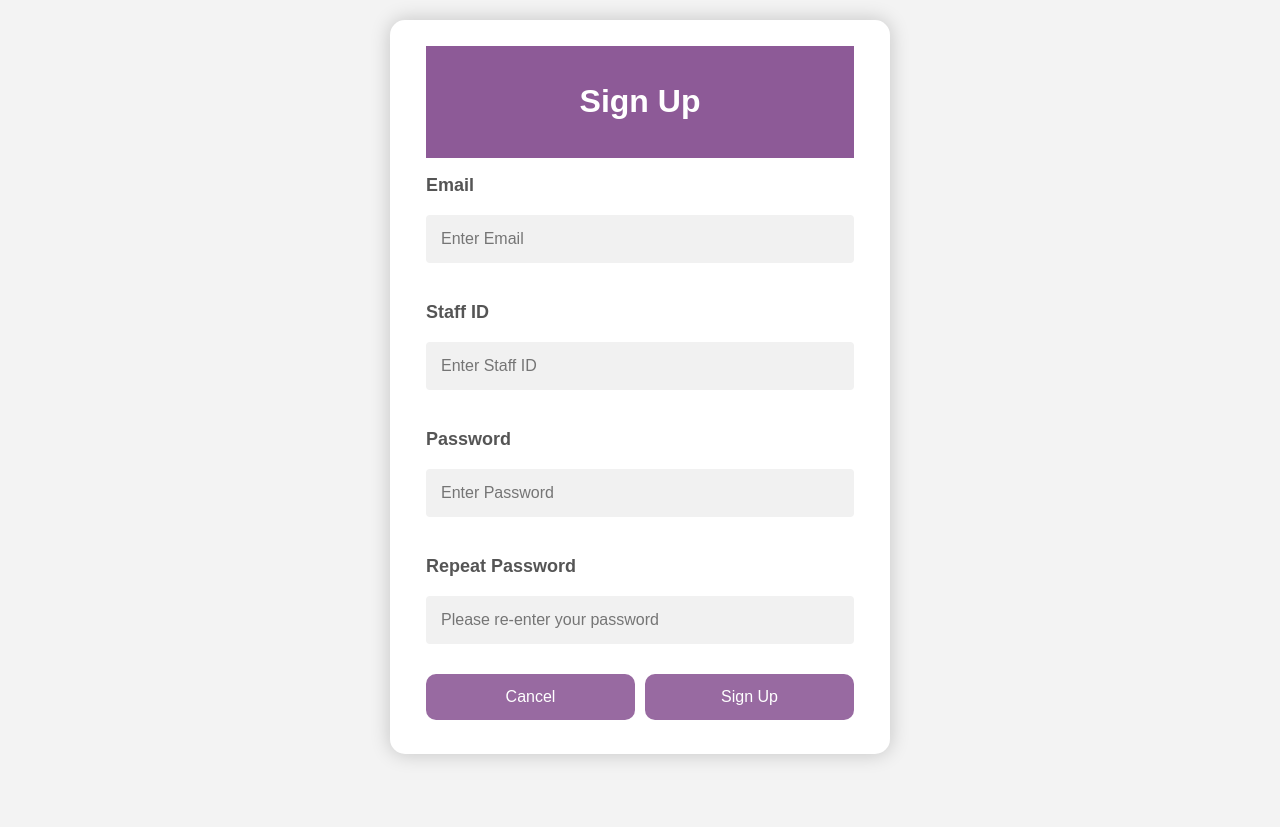
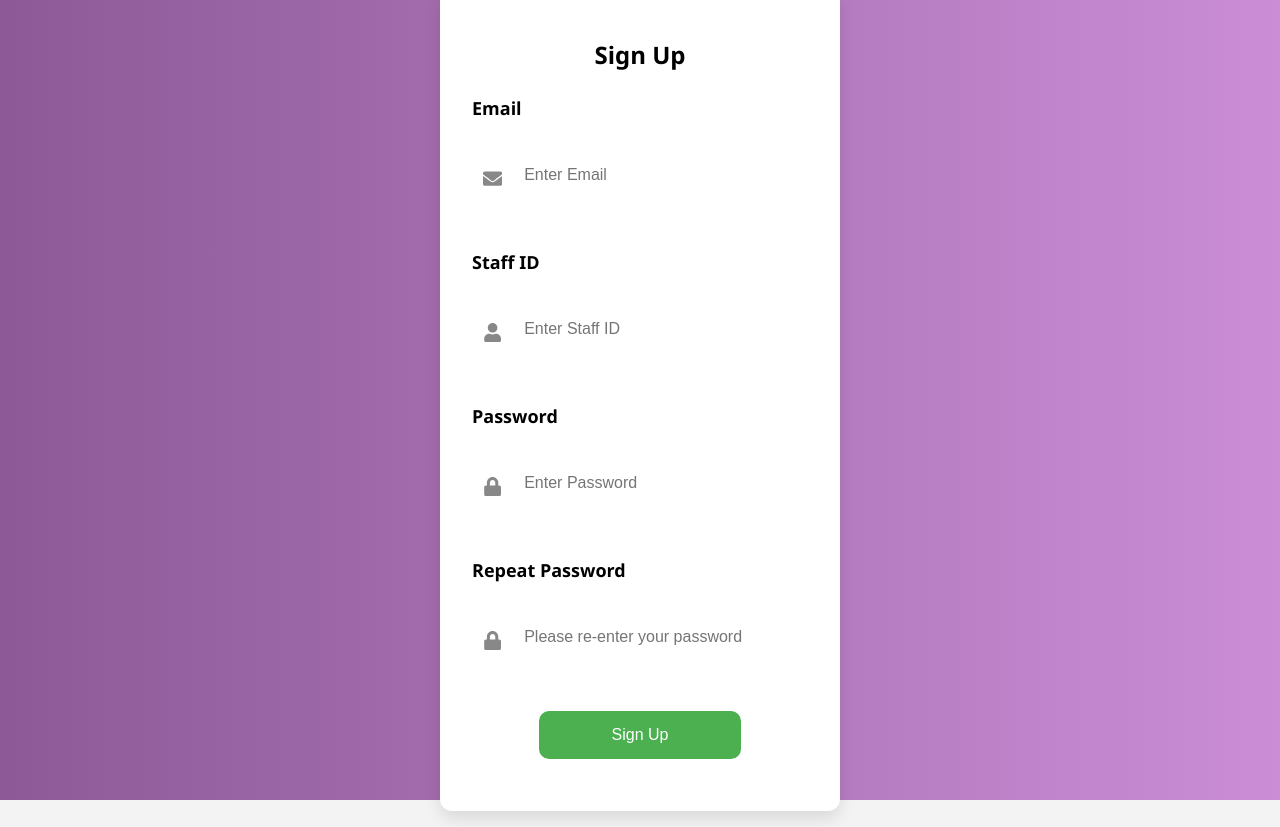
Before and after one commit to Aoibheannmangan/test-scheduler, a React (Create React App) app: page /signup in a window 1280 px wide. Built offline with nearby package versions, Linux system fonts and the light colour scheme.

Commit message:
Styling of login and signup

```diff
--- a/package.json
+++ b/package.json
@@ -3,6 +3,7 @@
   "version": "0.1.0",
   "private": true,
   "dependencies": {
+    "@fortawesome/fontawesome-free": "^6.7.2",
     "@testing-library/dom": "^10.4.0",
     "@testing-library/jest-dom": "^6.6.3",
     "@testing-library/react": "^16.3.0",
@@ -13,6 +14,7 @@
     "react-big-calendar": "^1.19.4",
     "react-calendar": "^6.0.0",
     "react-dom": "^19.1.0",
+    "react-icons": "^5.5.0",
     "react-router-dom": "^7.6.3",
     "react-scripts": "5.0.1",
     "web-vitals": "^2.1.4"
--- a/src/login.css
+++ b/src/login.css
@@ -1,101 +1,4 @@
-/* html, body {
-    height: 100%;
-    margin: 0;
-    padding: 0;
-}
 
-form {
-    border: 3px solid #f1f1f1;
-}
-
-input[type=text], input[type=password] {
-    width: 100%;
-    padding: 12px 20px;
-    margin: 8px 0;
-    display: inline-block;
-    border: 1px solid #ccc;
-    box-sizing: border-box;
-}
-
-button {
-    background-color: #04AA6D;
-    color: white;
-    padding: 14px 20px;
-    margin: 8px 0;
-    border: none;
-    box-sizing: border-box;
-}
-
-button:hover {
-    opacity: 0.8;
-}
-
-span.psw {
-    float: right;
-    padding-top: 16px;
-}
-
-@media screen and (max-width: 300px) {
-    span.psw {
-        display: block;
-        float: none;
-    }
-}
-
-.login-form-border {
-    background-color: #fff;
-    border-radius: 15px;
-    box-shadow: 0 0 20px rgba(0, 0, 0, 0.2);
-    padding: 10px 20px;
-    transition: transform 0.2s;
-    width: 500px;
-    text-align: center;
-    margin:auto;
-}
-
-.center-wrapper {
-    display: flex;
-    justify-content: center;
-    align-items: center;
-    height: 100vh;
-    background-color: #f0f2f5;
-}
-
-.link-row {
-    display: flex;
-    justify-content: flex-end;
-    gap: 20px;
-    align-items: center;
-    margin-top: 1rem;
-    font-size: 0.9rem;
-}
-
-.link-row span, .link-row a {
-    white-space: nowrap;
-}
-.link-row a {
-    margin-left: 10px;
-    text-decoration: none;
-    color: #007bff;
-}
-
-
-.headers {
-    display: flex;
-    justify-content: center;
-    align-items: center;
-    background-color: #8D5A97;
-    padding: 1rem 2rem;
-    flex-wrap: wrap;
-    color: white;
-}
-
-.headers h1 {
-    color: white;
-    text-align: center;
-    font-size: xx-large;
-}
-    */
 .login-container {
     display: flex;
     justify-content: center;
@@ -163,7 +66,7 @@ span.psw {
 .signup-link {
     text-align: center;
     margin-top: 1rem;
-    color: blue;
+    color: rgb(0, 0, 0);
 }
 
 .signup-link a {
@@ -175,3 +78,30 @@ span.psw {
 .signup-link a:hover {
     text-decoration: underline;
 }
+
+.input-group {
+  margin-bottom: 20px;
+}
+
+.input-icon-wrapper {
+  display: flex;
+  align-items: center;
+  border: 1px solid #ffffff;
+  border-radius: 4px;
+  padding: 8px 10px;
+  background-color: #fff;
+}
+
+.input-icon-wrapper .icon {
+  margin-right: 10px;
+  color: #888;
+  font-size: 1.2rem;
+}
+
+.input-icon-wrapper input {
+  border: none;
+  outline: none;
+  flex: 1;
+  font-size: 1rem;
+  background: transparent;
+}
--- a/src/login.js
+++ b/src/login.js
@@ -1,6 +1,8 @@
 import React, { useState } from 'react';
 import './login.css';
 import { useNavigate } from 'react-router-dom';
+import {FaUser, FaLock} from 'react-icons/fa';
+
 
 const LogIn = () => {
     const [staffId, setStaffId] = useState('');
@@ -30,24 +32,30 @@ const LogIn = () => {
                             <h1>Log In</h1>
                         </div>
                         <div className="form-body">
+                            <div className ="input-group">
                                 <label htmlFor="sid"><b>Staff ID</b></label>
+                                <div className="input-icon-wrapper">
+                                    <FaUser className="icon" />
                                     <input
                                         type="number"
-                            placeholder="Enter Staff ID"
                                         value={staffId}
                                         onChange={(e) => setStaffId(e.target.value)}
                                         required
                                     />
-
+                                </div>
+                            </div>
+                            <div className="input-group">
                                 <label htmlFor="psw"><b>Password</b></label>
+                                <div className="input-icon-wrapper">
+                                    <FaLock className="icon" />
                                     <input
                                         type="password"
-                            placeholder="Enter Password"
                                         value={password}
                                         onChange={(e) => setPassword(e.target.value)}
                                         required
                                     />
-
+                                </div>
+                            </div>
                             <button type="submit">Login</button>
                             <div className="signup-link">
                                 <span className="change">Don't have an account?  <a href="/signup">Sign Up</a></span>
--- a/src/signup.css
+++ b/src/signup.css
@@ -1,99 +1,107 @@
-* {box-sizing: border-box}
-html, body {
-    height: 100%;
-    margin: 0;
-    padding: 0;
+
+.signup-container {
+    display: flex;
+    justify-content: center;
+    align-items: center;
+    height: 100vh;
+    background: linear-gradient(to right, #8D5A97, #ca8dd6 );
+    font-family: 'Segoe UI', Tahoma, Geneva, Verdana, sans-serif;
 }
 
-input[type=text], input[type=password], input[type=email], input[type=number] {
+.form-wrapper {
     width: 100%;
-    padding: 15px;
-    margin: 5px 0 22px 0;
-    display: inline-block;
-    border: none;
-    background: #f1f1f1;
+    max-width: 400px;
+    padding: 1rem;
 }
 
-input[type=text]:focus, input[type=password]:focus, input[type=email]:focus, input[type=number]:focus {
-    background-color: #ddd;
+.signup-card {
+    background: white;
+    padding: 2rem;
+    border-radius: 12px;
+    box-shadow: 0 8px 16px rgba(0, 0, 0, 0.1);
+}
+
+.form-header h2 {
+    color: #8D5A97;
+    margin-bottom: 1.5rem;
+    text-align: center;
+}
+
+.form-body label {
+    display: block;
+    margin-bottom: 0.5rem;
+    font-weight: bold;
+    color: black;
+}
+
+.form-body input {
+    width: 100%;
+    padding: 0.75rem;
+    margin-bottom: 1rem;
+    border: 1px solid #cecaca;
+    border-radius: 8px;
+    transition: border-color 0.3s;
+}
+
+.form-body input:focus {
+    border-color: #8D5A97;
     outline: none;
 }
 
-label {
-    font-size: 18px;
+.login-button {
+    background-color: #8D5A97;
+    color: white;
+    padding: 0.75rem;
+    border: none;
+    border-radius: 8px;
+    width: 100%;
+    cursor: pointer;
+    transition: background 0.3s;
 }
 
-button {
-    background-color: #8D5A97;
-    color: white;
-    padding: 14px 20px;
-    margin: 8px 0;
-    border: none;
-    cursor: pointer;
-    width: 100%;
-    opacity: 0.9;
+.login-button:hover {
+    background: #56365c;
 }
 
-button:hover {
-    opacity: 1;
+.signup-link {
+    text-align: center;
+    margin-top: 1rem;
+    color: rgb(0, 0, 0);
 }
 
-.cancelbtn, signupbtn {
-    float: left;
-    width: 50%;
-    box-sizing: border-box;
-
+.signup-link a {
+    color: blue;
+    text-decoration: none;
+    font-weight: bold;
 }
 
-.button-row {
-    display: flex;
-    gap: 10px;
+.signup-link a:hover {
+    text-decoration: underline;
 }
 
-.button-row button {
-    flex: 1;
+.input-group {
+  margin-bottom: 20px;
 }
 
-.container {
-    padding: 16px;
+.input-icon-wrapper {
+  display: flex;
+  align-items: center;
+  border: 1px solid #ffffff;
+  border-radius: 4px;
+  padding: 8px 10px;
+  background-color: #fff;
 }
 
-.clearfix::after {
-    content: "";
-    clear: both;
-    display: table;
+.input-icon-wrapper .icon {
+  margin-right: 10px;
+  color: #888;
+  font-size: 1.2rem;
 }
 
-@media screen and (max-width: 300px) {
-    .cancelbtn, .signupbtn {
-        width: 100%;
-    }
+.input-icon-wrapper input {
+  border: none;
+  outline: none;
+  flex: 1;
+  font-size: 1rem;
+  background: transparent;
 }
-
-.signup-form-border {
-    background-color: #fff;
-    border-radius: 15px;
-    box-shadow: 0 0 20px rgba(0, 0, 0, 0.2);
-    padding: 10px 20px;
-    transition: transorm 0.2s;
-    width: 500px;
-    text-align: center;
-    margin:auto;
-    margin-top: 20px;
-}
-
-.headers {
-    display: flex;
-    justify-content: center;
-    align-items: center;
-    background-color: #8D5A97;
-    padding: 1rem 2rem;
-    flex-wrap: wrap;
-    color: white;
-}
-
-.headers h1 {
-    color: white;
-    text-align: center;
-    font-size: xx-large;
-}
--- a/src/signup.js
+++ b/src/signup.js
@@ -1,6 +1,7 @@
 import React, { useState } from 'react';
 import './signup.css';
 import { useNavigate } from 'react-router-dom';
+import {FaUser, FaLock, FaEnvelope} from 'react-icons/fa'
 
 
 const SignUp = () => {
@@ -49,54 +50,77 @@ const SignUp = () => {
     }
 
     return (
-        <div className="signupscreen">
-            <div className="center-wrapper">
-                <div className="signup-form-border">
+        <div className="signup-container">
+            <div className="form-wrapper">
+                <div className="signup-card">
                     <form onSubmit={handleSubmit}>
-                        <div class="container">
-                            <div class="headers">
+                        <div class="form-header">
                             <h1>Sign Up</h1>
                         </div>
-
+                        <div className="form-body">
+                            <div className="input-group">
                                 <label for="email"><b>Email</b></label>
+                                <div className="input-icon-wrapper">
+                                    <FaEnvelope className="icon" />
                                     <input
                                         type="email"
                                         placeholder="Enter Email"
                                         value= {email}
                                         onChange={(e) => setEmail(e.target.value)}
-                                required />
+                                        required
+                                    />
+                                </div>
+                            </div>
 
+                            <div className="input-group">
                                 <label for="sid"><b>Staff ID</b></label>
+                                <div className="input-icon-wrapper">
+                                    <FaUser className="icon" />
                                      <input
                                         type="number"
                                         placeholder="Enter Staff ID"
                                         value={staffId}
                                         onChange={(e) => setStaffId(e.target.value)}
-                                required />
+                                        required
+                                    />
+                                </div>
+                            </div>
 
+                            <div className="input-group">
                                 <label for="psw"><b>Password</b></label>
+                                <div className="input-icon-wrapper">
+                                    <FaLock className="icon"/>
                                     <input
                                         type="password"
                                         placeholder="Enter Password"
                                         value={password}
                                         onChange={(e) => setPassword(e.target.value)}
-                                required />
+                                        required
+                                    />
+                                </div>
+                            </div>
 
+                            <div className="input-group">
                                 <label for="psw-repeat"><b>Repeat Password</b></label>
+                                <div className="input-icon-wrapper">
+                                    <FaLock className="icon"/>
                                     <input
                                         type="password"
                                         placeholder='Please re-enter your password'
                                         value={repeatPassword}
                                         onChange={(e) => setRepeatPassword(e.target.value)}
-                                required />
+                                        required
+                                    />
+                                </div>
+                            </div>
 
                             <div class="clearfix">
                                 <div class="button-row">
-                                    <button type="button" class="cancelbtn">Cancel</button>
                                     <button type="submit" class="signupbtn">Sign Up</button>
                                 </div>
 
                             </div>
+
                         </div>
                     </form>
                 </div>
```
Also changed, not shown: 1 other file (tests, documents, lock files or other folders). Lines whose indentation alone changed are shown as unchanged.
